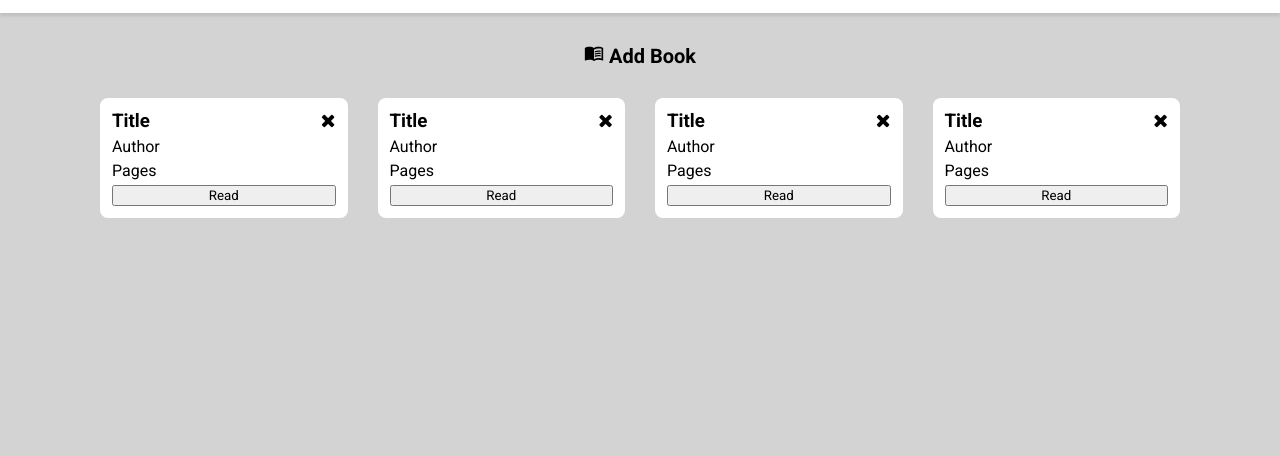
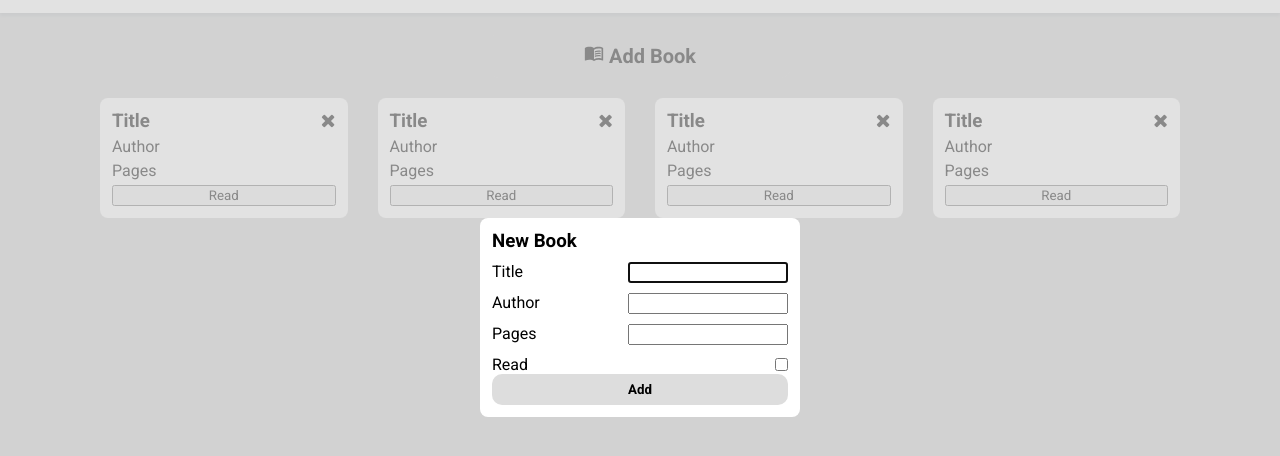
Before and after one commit to johnedwardlee/library, a plain HTML site: page index.html in a window 1280 px wide. Both pictures are taken after a click on the button "Add Book". Shown: the part 80-536 px from the top of the page. Drawn offline with Linux system fonts and the light colour scheme.

Commit message:
Added Dialog and some initial JS functionality

```diff
--- a/index.html
+++ b/index.html
@@ -5,10 +5,7 @@
     <meta name="viewport" content="width=device-width, initial-scale=1.0" />
     <title>Library App</title>
     <link rel="stylesheet" href="styles.css" />
-    <link
-      href="https://fonts.googleapis.com/css2?family=Roboto:wght@300;400;500;700;900&display=swap"
-      rel="stylesheet"
-    />
+    <link href="https://fonts.googleapis.com/css2?family=Roboto:wght@300;400;500;700;900&display=swap" rel="stylesheet" />
     <link rel="stylesheet" href="https://cdnjs.cloudflare.com/ajax/libs/font-awesome/4.7.0/css/font-awesome.min.css" />
   </head>
   <body>
@@ -45,6 +42,28 @@
         </article>
       </div>
     </main>
+    <dialog id="add-book-dialog">
+      <h3>New Book</h3>
+      <form method="dialog">
+        <div class="dialog-input">
+          <label class="input-label">Title</label>
+          <input type="text" />
+        </div>
+        <div class="dialog-input">
+          <label class="input-label">Author</label>
+          <input type="text" />
+        </div>
+        <div class="dialog-input">
+          <label class="input-label">Pages</label>
+          <input type="number" />
+        </div>
+        <div class="dialog-input">
+          <label class="input-label">Read</label>
+          <input type="checkbox" />
+        </div>
+        <button>Add</button>
+      </form>
+    </dialog>
   </body>
   <script src="script.js"></script>
 </html>
--- a/script.js
+++ b/script.js
@@ -0,0 +1,24 @@
+const myLibrary = [];
+
+function Book(title, author, pageNum, read) {
+  this.author = author;
+  this.title = title;
+  this.pageNum = pageNum;
+  this.read = read;
+}
+
+const addBtn = document.getElementById("add-book");
+const addDlg = document.getElementById("add-book-dialog");
+addBtn.addEventListener("click", () => {
+  addDlg.showModal();
+  // newBook = new Book("test", "test", "test", true);
+  // myLibrary.push(newBook);
+  // console.log(myLibrary);
+});
+
+window.onclick = (e) => {
+  console.log(e.target);
+  if (e.target == addDlg) {
+    addDlg.close();
+  }
+};
--- a/styles.css
+++ b/styles.css
@@ -51,6 +51,51 @@ img {
   background-color: rgb(158, 158, 158);
 }
 
+/* Add Book Dialog */
+dialog {
+  width: 320px;
+  position: absolute;
+  top: 50%;
+  margin-top: -102px;
+  left: 50%;
+  margin-left: -160px;
+  border-radius: 8px;
+  padding: 12px;
+  background-color: white;
+  border: none;
+}
+
+dialog form {
+  display: flex;
+  flex-direction: column;
+}
+
+dialog button {
+  border-radius: 10px;
+  border: none;
+  padding: 8px;
+  font-weight: 600;
+  background-color: rgb(221, 221, 221);
+}
+
+dialog button:hover {
+  background-color: lightgrey;
+}
+
+dialog button:active {
+  background-color: rgb(196, 196, 196);
+}
+
+.dialog-input {
+  display: flex;
+  justify-content: space-between;
+  margin-top: 10px;
+}
+
+::backdrop {
+  background-color: rgba(211, 211, 211, 0.65);
+}
+
 /* Book Grid */
 #grid {
   width: calc(100% - 200px);
```
